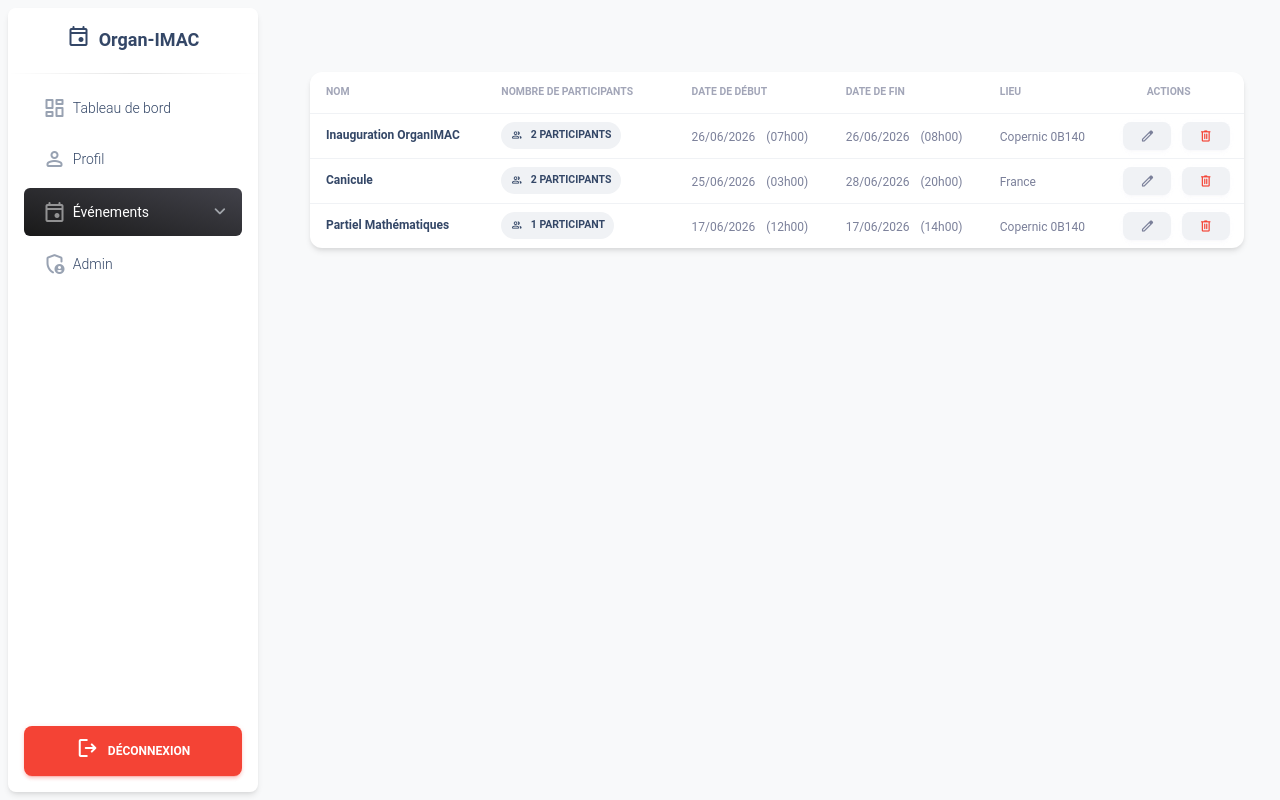
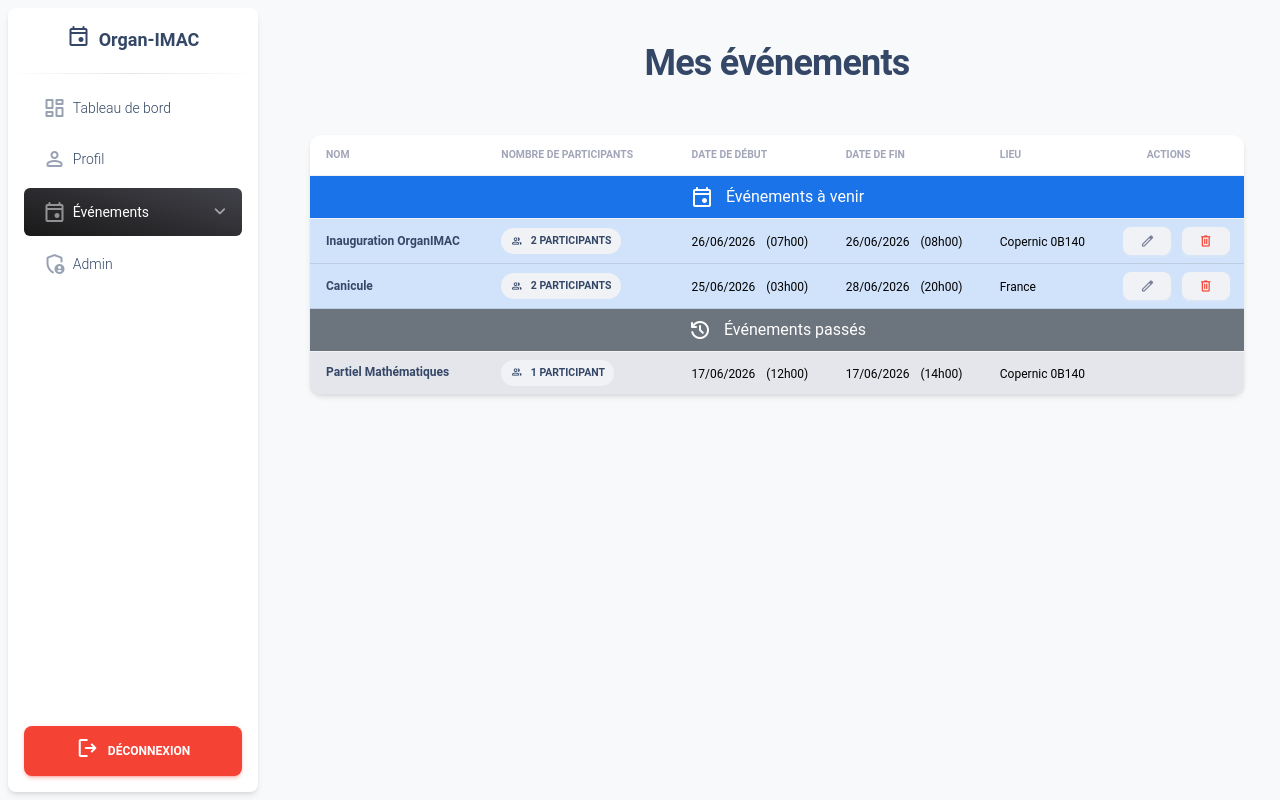
Before and after one commit to NilsMT/imac-wk-prog-web, a Flask app: page /myEvents in a window 1280 px wide. Run offline with Flask 3, Linux system fonts and the light colour scheme; a user stored in the database is signed in; data comes from the database, SQL or seed files in the repository; both versions use the stored data as it was after the commit; some libraries are stand-ins or nearby versions.

Commit message:
Fixes and Event page

```diff
--- a/app/routes/event.py
+++ b/app/routes/event.py
@@ -84,7 +84,7 @@ def updateEvent(id_event):
                 return jsonify({"message": f"Erreur lors de l'upload de l'image : {str(e)}"}), 500
 
     message, status = service.event.updateEvent(data_event, id_event, user["id_user"], image_url)
-    if status == 200 and image:
+    if status == 200 and image and image_url and image != image_url: # Si y'a eu changement d'image, on supprime l'ancienne
         try:
             image_path = os.path.join('app', image.lstrip('/'))
             if os.path.exists(image_path):
--- a/app/routes/page.py
+++ b/app/routes/page.py
@@ -1,6 +1,6 @@
 from flask import Blueprint, render_template, session, abort
+from utils import getCurrentTime
 import service.event
-import service.admin
 from decorator import login_required, active_required, admin_required
 
 page_bp = Blueprint("page", __name__)
@@ -32,13 +32,33 @@ def register():
         return render_template("pages/dashboard.html", current_user=user)
     return render_template("pages/register.html")
 
+@page_bp.route("/events")
+@login_required
+@active_required
+def events():
+    user = session.get("user")
+    events, error = service.event.getAllEvents()
+    past_events, next_events = [], []
+    for event in events:
+        if event["end_date"] < getCurrentTime():
+            past_events.append(event)
+        else:
+            next_events.append(event)
+    return render_template("pages/events.html", current_user=user, past_events=past_events, next_events=next_events, viewType=True, error=error)
+
 @page_bp.route("/myEvents")
 @login_required
 @active_required
 def my_events():
     user = session.get("user")
     events, error = service.event.getMyEvents(user["id_user"])
-    return render_template("pages/myEvents.html", current_user=user, events=events, error=error)
+    past_events, next_events = [], []
+    for event in events:
+        if event["end_date"] < getCurrentTime():
+            past_events.append(event)
+        else:
+            next_events.append(event)
+    return render_template("pages/events.html", current_user=user, past_events=past_events, next_events=next_events, viewType=False, error=error)
 
 @page_bp.route("/admin")
 @login_required
--- a/app/static/assets/js/services/profile.js
+++ b/app/static/assets/js/services/profile.js
@@ -50,11 +50,7 @@ async function updateInfos() {
   if (response.ok) {
     showSuccess("profileForm", result.message);
   } else {
-        showError("profileForm", result.message, [
-            "firstname",
-            "name",
-            "promo",
-        ]);
+    showError("profileForm", result.message, ["firstname", "name", "promo"]);
   }
 }
 
--- a/app/static/assets/js/services/updateEvent.js
+++ b/app/static/assets/js/services/updateEvent.js
@@ -15,7 +15,9 @@ async function editEvent(eventId) {
   try {
     const response = await fetch(`/api/v1/events/${eventId}`);
     if (!response.ok) {
-      throw new Error("Erreur lors de la récupération des données de l'événement.");
+      throw new Error(
+        "Erreur lors de la récupération des données de l'événement.",
+      );
     }
     const event = await response.json();
 
@@ -130,12 +132,12 @@ async function editEvent(eventId) {
               </div>
             </div>
           </div>
-          <div class="col-md-6 d-flex column align-items-center">
+          <div class="col-md-6 d-flex flex-column">
             <h6 class="mb-0">Image actuelle :</h6>
             <img
-              src="${event.image || '/static/uploads/default.jpg'}"
+              src="${event.image || "/static/uploads/default.jpg"}"
               alt="Image de l'événement"
-              class="img-fluid ms-3"
+              class="img-fluid"
               style="max-height: 100px; max-width: 100%; object-fit: cover; border-radius: 4px;"
             />
           </div>
@@ -170,7 +172,8 @@ async function editEvent(eventId) {
         editAttributeCounter++;
         const attributeId = `editAttribute${editAttributeCounter}`;
         const attributeGroup = document.createElement("div");
-        attributeGroup.className = "row mb-2 g-2 align-items-center justify-content-between";
+        attributeGroup.className =
+          "row mb-2 g-2 align-items-center justify-content-between";
         attributeGroup.id = attributeId;
 
         attributeGroup.innerHTML = `
@@ -180,6 +183,7 @@ async function editEvent(eventId) {
                 type="text"
                 class="form-control form-control-lg"
                 name="attributeName${editAttributeCounter}"
+                data-attribute-id="${editAttributeCounter}"
                 value="${attribute.name}"
                 required
               />
@@ -191,6 +195,7 @@ async function editEvent(eventId) {
                 type="text"
                 class="form-control form-control-lg"
                 name="attributeValue${editAttributeCounter}"
+                data-attribute-id="${editAttributeCounter}"
                 value="${attribute.value}"
                 required
               />
@@ -211,7 +216,9 @@ async function editEvent(eventId) {
         attributeGroup
           .querySelector(".remove-attribute")
           .addEventListener("click", function () {
-          document.getElementById(this.getAttribute("data-attribute-id")).remove();
+            document
+              .getElementById(this.getAttribute("data-attribute-id"))
+              .remove();
           });
       });
     }
@@ -220,7 +227,8 @@ async function editEvent(eventId) {
       editAttributeCounter++;
       const attributeId = `editAttribute${editAttributeCounter}`;
       const attributeGroup = document.createElement("div");
-      attributeGroup.className = "row mb-2 g-2 align-items-center justify-content-between";
+      attributeGroup.className =
+        "row mb-2 g-2 align-items-center justify-content-between";
       attributeGroup.id = attributeId;
 
       attributeGroup.innerHTML = `
@@ -230,6 +238,7 @@ async function editEvent(eventId) {
               type="text"
               class="form-control form-control-lg"
               name="attributeName${editAttributeCounter}"
+              data-attribute-id="${editAttributeCounter}"
               placeholder="Nom (ex: Musique)"
               required
             />
@@ -241,6 +250,7 @@ async function editEvent(eventId) {
               type="text"
               class="form-control form-control-lg"
               name="attributeValue${editAttributeCounter}"
+              data-attribute-id="${editAttributeCounter}"
               placeholder="Valeur (ex: Rock)"
               required
             />
@@ -261,11 +271,15 @@ async function editEvent(eventId) {
       attributeGroup
         .querySelector(".remove-attribute")
         .addEventListener("click", function () {
-        document.getElementById(this.getAttribute("data-attribute-id")).remove();
+          document
+            .getElementById(this.getAttribute("data-attribute-id"))
+            .remove();
         });
     });
 
-    document.getElementById("confirmEditBtn").addEventListener("click", async function () {
+    document
+      .getElementById("confirmEditBtn")
+      .addEventListener("click", async function () {
         this.disabled = true;
         const form = document.getElementById("editEventForm");
         const formData = new FormData(form);
@@ -275,18 +289,17 @@ async function editEvent(eventId) {
           "[name^='attributeName']",
         );
 
-      attributeInputs.forEach((input, index) => {
+        attributeInputs.forEach((input) => {
           const name = input.value;
+          const index = input.getAttribute("data-attribute-id");
           const valueInput = form.querySelector(
-          `[name='attributeValue${index + 1}']`,
+            `[name='attributeValue${index}']`,
           );
           const value = valueInput ? valueInput.value : "";
           if (name && value) {
-          attributes.push({ type:"TEXT", name: name, value: value });
+            attributes.push({ type: "TEXT", name: name, value: value });
           }
         });
-
-      console.log("Attributs collectés :", attributes);
 
         const eventData = {
           name: formData.get("name"),
@@ -314,7 +327,9 @@ async function editEvent(eventId) {
             bootstrap.Modal.getInstance(modalEvent).hide();
             window.location.reload();
           } else {
-          alert(result.message || "Erreur lors de la mise à jour de l'événement.");
+            alert(
+              result.message || "Erreur lors de la mise à jour de l'événement.",
+            );
           }
         } catch (error) {
           console.error("Erreur lors de la mise à jour de l'événement:", error);
@@ -323,7 +338,10 @@ async function editEvent(eventId) {
         }
       });
   } catch (error) {
-    console.error("Erreur lors de la récupération des données de l'événement:", error);
+    console.error(
+      "Erreur lors de la récupération des données de l'événement:",
+      error,
+    );
     modalBody.innerHTML = `
       <div class="alert alert-danger">
         Impossible de charger les détails de l'événement.
--- a/app/templates/components/rowEvent.html
+++ b/app/templates/components/rowEvent.html
@@ -1,7 +1,9 @@
 <!-- https://getbootstrap.com/docs/5.0/components/ -->
-<tr>
+<tr
+  class="{% if isPastEvents %}table-secondary{% else %}table-info{% endif %} rounded-3 rounded-bottom"
+>
   <!-- Nom -->
-  <td>
+  <td {% if isLast %}style="border-bottom-left-radius: 6px;" {% endif %}>
     <h6 class="mb-0 text-xs ps-2">{{ event.name }}</h6>
   </td>
   <!-- Participants -->
@@ -41,8 +43,33 @@
     <span class="text-xs font-weight-normal">{{ event.location }}</span>
   </td>
   <!-- Actions -->
-  <td class="align-middle text-center">
+  <td
+    {%
+    if
+    isLast
+    %}style="border-bottom-right-radius: 6px;"
+    {%
+    endif
+    %}
+    class="align-middle text-center"
+  >
     <div class="d-flex justify-content-evenly align-items-center gap-1">
+      {% if not isPastEvents %} {% if viewType %}
+      <button
+        id="viewEventButton-{{ event.id_event }}"
+        class="btn btn-light btn-sm d-flex mb-0 align-items-center viewEventButton"
+        title="Voir l'événement"
+        data-bs-toggle="modal"
+        data-bs-target="#modal"
+        data-event-id="{{ event.id_event }}"
+        data-container="body"
+        data-animation="true"
+      >
+        <span class="material-symbols-rounded text-info fs-6">
+          eye_tracking
+        </span>
+      </button>
+      {% else %}
       <button
         id="editEventButton-{{ event.id_event }}"
         class="btn btn-light btn-sm d-flex mb-0 align-items-center editEventButton"
@@ -66,6 +93,7 @@
       >
         <span class="material-symbols-rounded text-danger fs-6">delete</span>
       </button>
+      {% endif %} {% endif %}
     </div>
   </td>
 </tr>
--- a/app/templates/components/sidenav.html
+++ b/app/templates/components/sidenav.html
@@ -72,6 +72,15 @@
                   add_circle
                 </i>
                 <span>Créer un événement</span>
+              </a>
+            </li>
+            <li class="nav-item">
+              <a
+                class="nav-link {% if request.path == '/events' %}active bg-gradient-dark text-white{% else %}text-dark{% endif %}"
+                href="/events"
+              >
+                <i class="material-symbols-rounded opacity-5 me-2">event</i>
+                <span>Tous les événements</span>
               </a>
             </li>
             <li class="nav-item">
--- /dev/null
+++ b/app/templates/pages/events.html
@@ -0,0 +1,104 @@
+{% extends "base.html" %} {% block title %}{%if request.path == "/events"
+%}Evénements - Organ-IMAC{% elif request.path == "/myEvents" %}Mes événements -
+Organ-IMAC{% endif %} {% endblock %} {% block content %}
+<div class="container-fluid h-100">
+  <h1 class="h2 text-center mb-4 mt-3">
+    {% if request.path == "/events" %}Tous les événements{% elif request.path ==
+    "/myEvents" %}Mes événements{% endif %}
+  </h1>
+  <div class="container mt-5">
+    {% if error %}
+    <div class="alert alert-danger" role="alert">{{ error }}</div>
+    {% endif %}
+    <div class="card">
+      <div class="table-responsive">
+        <table class="table align-items-center mb-0 rounded-3" id="data-table">
+          <thead>
+            <tr>
+              <th
+                class="text-uppercase text-xxs font-weight-bolder opacity-7 ps-3"
+              >
+                Nom
+              </th>
+              <th
+                class="text-uppercase text-xxs font-weight-bolder opacity-7 ps-2"
+              >
+                Nombre de participants
+              </th>
+              <th
+                class="text-uppercase text-xxs font-weight-bolder opacity-7 ps-2"
+              >
+                Date de début
+              </th>
+              <th
+                class="text-uppercase text-xxs font-weight-bolder opacity-7 ps-2"
+              >
+                Date de fin
+              </th>
+              <th
+                class="text-uppercase text-xxs font-weight-bolder opacity-7 ps-2"
+              >
+                Lieu
+              </th>
+              <th
+                class="text-uppercase text-center text-xxs font-weight-bolder opacity-7 ps-2"
+              >
+                Actions
+              </th>
+            </tr>
+          </thead>
+          <tbody>
+            {% set isPastEvents = false %} {% if next_events|length == 0 and
+            past_events|length == 0 %}
+            <tr>
+              <td colspan="6" class="text-center">Aucun événement</td>
+            </tr>
+            {% else %}
+            <!-- Événements à venir -->
+            {% if next_events|length > 0 %}
+            <tr class="separator-row">
+              <td colspan="6" class="text-center py-2 bg-info text-white">
+                <div
+                  class="d-flex align-items-center justify-content-center gap-2 w-100"
+                >
+                  <i class="material-symbols-rounded me-1">event</i>
+                  Événements à venir
+                </div>
+              </td>
+            </tr>
+            {% for event in next_events %} {% include 'components/rowEvent.html'
+            %} {% endfor %} {% else %}
+            <tr>
+              <td colspan="6" class="text-center">
+                Aucun événement à venir. Vous pouvez créer un événement en
+                cliquant sur le bouton "Créer un événement" dans le menu de
+                navigation.
+              </td>
+            </tr>
+            {% endif %} {% if past_events|length > 0 %} {% set isPastEvents =
+            true %}
+            <tr class="separator-row">
+              <td colspan="6" class="text-center py-2 bg-gray-600 text-white">
+                <div
+                  class="d-flex align-items-center justify-content-center gap-2 w-100"
+                >
+                  <i class="material-symbols-rounded me-1">history</i>
+                  Événements passés
+                </div>
+              </td>
+            </tr>
+            {% for event in past_events %} {% set isLast = loop.last %} {%
+            include 'components/rowEvent.html' %} {% endfor %} {% endif %} {%
+            endif %}
+          </tbody>
+        </table>
+      </div>
+    </div>
+  </div>
+</div>
+{% endblock %} {% block scripts %} {% if request.path == "/events" %}
+<script src="{{ url_for('static', filename='/assets/js/services/viewEvent.js') }}"></script>
+{% elif request.path == "/myEvents" %}
+<script src="{{ url_for('static', filename='/assets/js/services/updateEvent.js') }}"></script>
+<script src="{{ url_for('static', filename='/assets/js/services/deleteEvent.js') }}"></script>
+{% endif %} {% endblock %}
--- a/app/templates/pages/myEvents.html
+++ /dev/null
@@ -1,64 +0,0 @@
-{% extends "base.html" %} {% block title %}Mes événements - Organ-IMAC{%
-endblock %} {% block content %}
-<div class="container-fluid h-100">
-    <div class="container mt-5">
-        {% if error %}
-        <div class="alert alert-danger" role="alert">{{ error }}</div>
-        {% endif %}
-        <div class="card">
-            <div class="table-responsive">
-                <table class="table align-items-center mb-0" id="data-table">
-                    <thead>
-                        <tr>
-                            <th
-                                class="text-uppercase text-secondary text-xxs font-weight-bolder opacity-7 ps-3"
-                            >
-                                Nom
-                            </th>
-                            <th
-                                class="text-uppercase text-secondary text-xxs font-weight-bolder opacity-7 ps-2"
-                            >
-                                Nombre de participants
-                            </th>
-                            <th
-                                class="text-uppercase text-secondary text-xxs font-weight-bolder opacity-7 ps-2"
-                            >
-                                Date de début
-                            </th>
-                            <th
-                                class="text-uppercase text-secondary text-xxs font-weight-bolder opacity-7 ps-2"
-                            >
-                                Date de fin
-                            </th>
-                            <th
-                                class="text-uppercase text-secondary text-xxs font-weight-bolder opacity-7 ps-2"
-                            >
-                                Lieu
-                            </th>
-                            <th
-                                class="text-uppercase text-center text-secondary text-xxs font-weight-bolder opacity-7 ps-2"
-                            >
-                                Actions
-                            </th>
-                        </tr>
-                    </thead>
-                    <tbody>
-                        {% if events|length != 0 %} {% for event in events %} {%
-                        include 'components/rowEvent.html' %} {% endfor %} {%
-                        else %}
-                        <tr>
-                            <td colspan="7" class="text-center">
-                                Vous n'avez pas d'événements à venir.
-                            </td>
-                        </tr>
-                        {% endif %}
-                    </tbody>
-                </table>
-            </div>
-        </div>
-    </div>
-</div>
-{% endblock %} {% block scripts %}
-<script src="{{ url_for('static', filename='/assets/js/services/deleteEvent.js') }}"></script>
-<script src="{{ url_for('static', filename='/assets/js/services/updateEvent.js') }}"></script>
-{% endblock %}
```
Also changed, not shown: app/static/assets/js/services/createEvent.js (+22 -10 lines), app/templates/components/viewCardEvent.html (deleted, +0 -80 lines), app/templates/pages/profile.html (+50 -68 lines), app/static/uploads/20260625121806_Capture_decran_2026-01-16_141043.png (deleted), db/database.db. Lines whose indentation alone changed are shown as unchanged.
